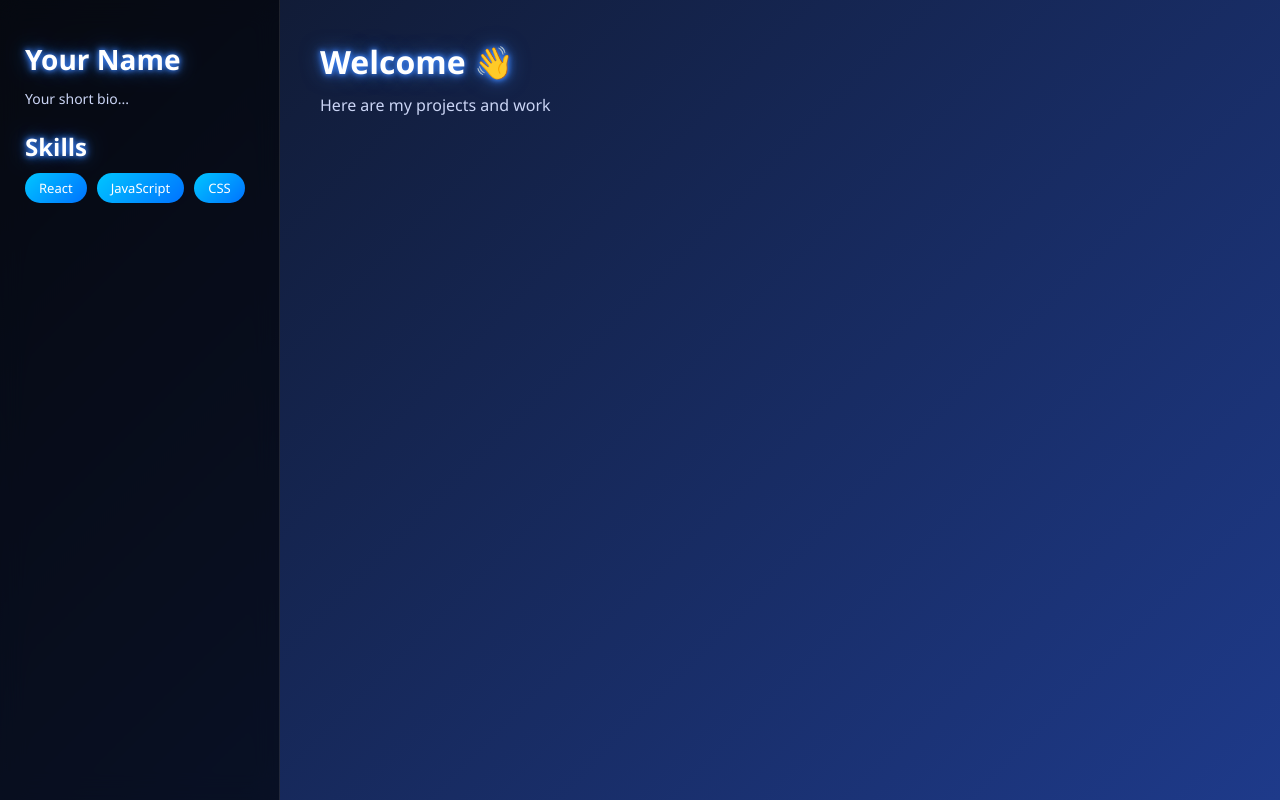
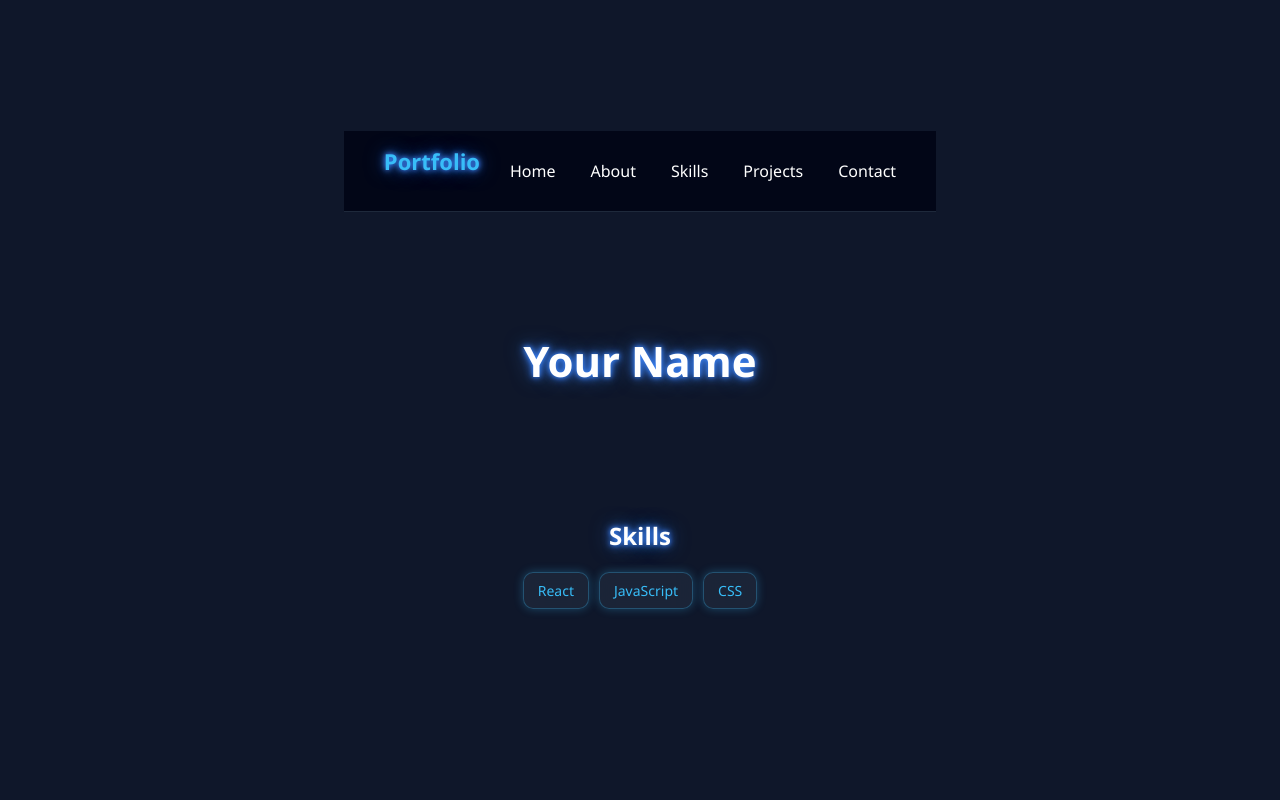
Before and after one commit to DecodeSans/portfolio-project, a React (Vite) app: page /preview in a window 1280 px wide. Built offline with nearby package versions, Linux system fonts and the light colour scheme.

Commit message:
Update portfolio builder and preview pages with Template1 enhancements

```diff
--- a/src/pages/Builder.jsx
+++ b/src/pages/Builder.jsx
@@ -1,140 +1,95 @@
-import React,{ useState,useContext } from "react";
+import React,{ useContext } from "react";
 import { PortfolioContext } from "../context/PortfolioContext";
-import { useNavigate } from "react-router-dom";
-import Sidebar from "../components/layout/Sidebar";
+import {useNavigate} from "react-router-dom";
 import "../styles/Builder.css";
 
 export default function Builder() {
   const { data, setData } = useContext(PortfolioContext);
-  const [skillName, setSkillName] = useState("");
   const navigate = useNavigate();
+  // Handle input change
+  const handleChange = (field, value) => {
+    setData({ ...data, [field]: value });
+  };
 
-  const handleProjectChange = (index, field, value) => {
+  // Add skill
+  const addSkill = () => {
+    setData({
+      ...data,
+      skills: [...(data.skills || []), { name: "" }],
+    });
+  };
+
+  // Update skill
+  const updateSkill = (index, value) => {
+    const updated = [...data.skills];
+    updated[index].name = value;
+    setData({ ...data, skills: updated });
+  };
+
+  // Add project
+  const addProject = () => {
+    setData({
+      ...data,
+      projects: [
+        ...(data.projects || []),
+        { title: "", description: "", link: "" },
+      ],
+    });
+  };
+
+  // Update project
+  const updateProject = (index, field, value) => {
     const updated = [...data.projects];
     updated[index][field] = value;
     setData({ ...data, projects: updated });
   };
 
-  const addProject = () => {
-    setData({
-      ...data,
-      projects: [...data.projects, { title: "", description: "", link: "" }]
-    });
-  };
-  const updateSkill = (index, value) => {
-  const updatedSkills = [...data.skills];
-  updatedSkills[index].name = value;
-  setData({ ...data, skills: updatedSkills });
-};
-
-const removeSkill = (index) => {
-  const updatedSkills = data.skills.filter((_, i) => i !== index);
-  setData({ ...data, skills: updatedSkills });
-};
-  const addSkill = () => {
-  if (!skillName) return;
-
-  setData({
-    ...data,
-    skills: [
-      ...(data.skills || []),
-      { name: skillName }
-    ]
-  });
-
-  setSkillName("");
-
-};
-
   return (
     <div className="builder-container">
-      <Sidebar />
-
       <div className="form-area">
         <h2>Build Your Portfolio</h2>
 
+        {/* Name */}
         <input
-          placeholder="Name"
-          value={data.name}
-          onChange={(e) => setData({ ...data, name: e.target.value })}
+          type="text"
+          placeholder="Your Name"
+          value={data.name || ""}
+          onChange={(e) => handleChange("name", e.target.value)}
         />
 
+        {/* About */}
         <textarea
-          placeholder="About"
-          value={data.about}
-          onChange={(e) => setData({ ...data, about: e.target.value })}
+          placeholder="About You"
+          value={data.about || ""}
+          onChange={(e) => handleChange("about", e.target.value)}
         />
 
-        <div>
-  <h3>Add Skill</h3>
-
+        {/* Skills */}
+        <h3>Skills</h3>
+        {(data.skills || []).map((skill, i) => (
+          <div key={i} className="dynamic-field">
             <input
               type="text"
-    placeholder="Skill name"
-    value={skillName}
-    onChange={(e) => setSkillName(e.target.value)}
-  />
-
-
-
-  <button onClick={addSkill}>Add Skill</button>
-  {data.skills?.map((skill, i) => (
-  <div key={i} className="skill-item">
-    <input
+              placeholder="Skill"
               value={skill.name}
               onChange={(e) => updateSkill(i, e.target.value)}
             />
-    <button onClick={() => removeSkill(i)}>❌</button>
           </div>
         ))}
-</div>
+        <button className="add-btn" onClick={addSkill}>
+          + Add Skill
+        </button>
 
-
-        <textarea
-          placeholder="Education"
-          value={data.education}
-          onChange={(e) =>
-            setData({ ...data, education: e.target.value })
-          }
-        />
-
-        <h3>Contact</h3>
-
+        {/* Projects */}
+        <h3>Projects</h3>
+        {(data.projects || []).map((proj, i) => (
+          <div key={i} className="preview-card">
             <input
               type="text"
-  placeholder="Phone Number"
-  value={data.phone || ""}
-  onChange={(e) =>
-    setData({ ...data, phone: e.target.value })
-  }
-/>
-
-<input
-  type="email"
-  placeholder="Email"
-  value={data.email || ""}
-  onChange={(e) =>
-    setData({ ...data, email: e.target.value })
-  }
-/>
-<input
-  type="text"
-  placeholder="Skill name"
-  value={skillName}
-  onChange={(e) => setSkillName(e.target.value)}
-/>
-
-
-<button onClick={addSkill}>Add Skill</button>
-        <h3>Projects</h3>
-
-        {data.projects.map((proj, index) => (
-          <div key={index} className="project-card">
-            <input
-              placeholder="Title"
+              placeholder="Project Title"
               value={proj.title}
               onChange={(e) =>
-                handleProjectChange(index, "title", e.target.value)
+                updateProject(i, "title", e.target.value)
               }
             />
 
@@ -142,24 +97,60 @@ const removeSkill = (index) => {
               placeholder="Description"
               value={proj.description}
               onChange={(e) =>
-                handleProjectChange(index, "description", e.target.value)
+                updateProject(i, "description", e.target.value)
               }
             />
-
             <input
-              placeholder="Link"
+              type="text"
+              placeholder="Project Link"
               value={proj.link}
               onChange={(e) =>
-                handleProjectChange(index, "link", e.target.value)
+                updateProject(i, "link", e.target.value)
               }
             />
           </div>
         ))}
+        <button className="add-btn" onClick={addProject}>
+          + Add Project
+        </button>
 
-        <button onClick={addProject}>+ Add Project</button>
+        {/* Education */}
+        <h3>Education</h3>
+        <input
+          type="text"
+          placeholder="Your Education"
+          value={data.education || ""}
+          onChange={(e) => handleChange("education", e.target.value)}
+        />
 
-        <br /><br />
-        <button onClick={() => navigate("/preview")}>
+        {/* Contact */}
+        <h3>Contact</h3>
+        <input
+          type="text"
+          placeholder="Phone"
+          value={data.phone || ""}
+          onChange={(e) => handleChange("phone", e.target.value)}
+        />
+        <input
+          type="email"
+          placeholder="Email"
+          value={data.email || ""}
+          onChange={(e) => handleChange("email", e.target.value)}
+        />
+
+        {/* Template Buttons */}
+        <h3>Select Template</h3>
+        <button
+          onClick={() => setData({ ...data, template: "template1" })}
+        >
+          Use Template 1
+        </button>
+
+
+        <button
+  className="preview-btn"
+  onClick={() => navigate("/preview")}
+>
   Preview
 </button>
       </div>
--- a/src/styles/Builder.css
+++ b/src/styles/Builder.css
@@ -1,42 +1,109 @@
-/* builder.css */
+/* ===================== MAIN CONTAINER ===================== */
 .builder-container {
+  width: 100%;
+  min-height: 100vh;
+  background: #f5f7fb;
   display: flex;
+  justify-content: center;
+  align-items: flex-start;
+  padding: 40px 20px;
 }
 
+/* ===================== FORM AREA ===================== */
 .form-area {
-  flex: 1;
+  width: 100%;
+  max-width: 600px;
+  background: white;
   padding: 30px;
-  background: white;
-  margin: 20px;
   border-radius: 12px;
-  box-shadow: 0 10px 30px rgba(0,0,0,0.1);
+  box-shadow: 0 10px 25px rgba(0, 0, 0, 0.08);
 }
 
-.project-card {
-  background: #fafafa;
+/* ===================== HEADINGS ===================== */
+.form-area h2 {
+  text-align: center;
+  margin-bottom: 25px;
+  color: #333;
+}
+
+/* ===================== INPUTS ===================== */
+.form-area input,
+.form-area textarea {
+  width: 100%;
+  padding: 12px 14px;
+  margin-bottom: 15px;
+  border: 1px solid #ddd;
+  border-radius: 8px;
+  font-size: 14px;
+  outline: none;
+  transition: 0.3s;
+}
+
+.form-area input:focus,
+.form-area textarea:focus {
+  border-color: #4f46e5;
+  box-shadow: 0 0 0 2px rgba(79, 70, 229, 0.1);
+}
+
+/* ===================== BUTTON ===================== */
+.form-area button {
+  width: 100%;
+  padding: 12px;
+  background: #4f46e5;
+  color: white;
+  border: none;
+  border-radius: 8px;
+  font-size: 15px;
+  cursor: pointer;
+  transition: 0.3s;
+}
+
+.form-area button:hover {
+  background: #4338ca;
+}
+
+/* ===================== SKILLS / PROJECT INPUT GROUP ===================== */
+.dynamic-field {
+  display: flex;
+  gap: 10px;
+  margin-bottom: 10px;
+}
+
+.dynamic-field input {
+  flex: 1;
+}
+
+.add-btn {
+  padding: 10px 14px;
+  background: #10b981;
+  color: white;
+  border: none;
+  border-radius: 6px;
+  cursor: pointer;
+}
+
+.add-btn:hover {
+  background: #059669;
+}
+
+/* ===================== CARD PREVIEW (OPTIONAL) ===================== */
+.preview-card {
+  margin-top: 20px;
   padding: 15px;
   border-radius: 10px;
-  margin-bottom: 15px;
+  background: #fafafa;
   border: 1px solid #eee;
-  transition: 0.3s;
 }
+
+/* ===================== HOVER EFFECT ===================== */
 .project-card:hover {
   transform: translateY(-3px);
-  box-shadow: 0 8px 20px rgba(0,0,0,0.1);
+  box-shadow: 0 8px 20px rgba(0, 0, 0, 0.1);
 }
-.sidebar {
-  width: 220px;
-  background: #1e1e2f;
-  color: white;
-  padding: 20px;
-}
+
+/* ===================== RESPONSIVE ===================== */
 @media (max-width: 768px) {
-  .builder-container {
-    flex-direction: column;
-  }
-
-  .sidebar {
-    width: 100%;
-    height: auto;
+  .form-area {
+    padding: 20px;
   }
 }
--- a/src/templates/Template1/Template1.jsx
+++ b/src/templates/Template1/Template1.jsx
@@ -5,17 +5,30 @@ export default function Template1({ data }) {
   return (
     <div className="portfolio">
 
-      {/* ================= SIDEBAR ================= */}
-      <div className="sidebar slide-left">
-        <h1 className="name">{data.name || "Your Name"}</h1>
+      {/* ================= NAVBAR ================= */}
+      <nav className="navbar">
+        <h2 className="logo">Portfolio</h2>
+        <ul className="nav-links">
+          <li><a href="#home">Home</a></li>
+          <li><a href="#about">About</a></li>
+          <li><a href="#skills">Skills</a></li>
+          <li><a href="#projects">Projects</a></li>
+          <li><a href="#contact">Contact</a></li>
+        </ul>
+      </nav>
 
-        <p className="bio">
-          {data.about || "Your short bio..."}
-        </p>
+      {/* ================= HOME ================= */}
+      <section id="home" className="fade-up hero">
+        <h1>{data?.name || "Your Name"}</h1>
+        <p className="about-text">{data?.about}</p>
 
-        {/* SKILLS */}
-{data.skills && data.skills.length > 0 && (
-  <section className="skills-section fade-up">
+      </section>
+
+
+
+      {/* ================= SKILLS ================= */}
+      {data?.skills && data.skills.length > 0 && (
+        <section id="skills" className="skills-section fade-up">
           <h2>Skills</h2>
 
           <div className="skills-list">
@@ -25,34 +38,14 @@ export default function Template1({ data }) {
               </span>
             ))}
           </div>
-
         </section>
       )}
 
-        {/* Contact */}
-        {data.contact && (
-          <>
-            <h3>Contact</h3>
-         <p>📞 {data.phone}</p>
-         <p>📧 {data.email}</p>
-          </>
-        )}
-      </div>
-
-      {/* ================= MAIN CONTENT ================= */}
-      <div className="main fade-up">
-
-        {/* HERO / TITLE */}
-        <section className="hero fade-in">
-          <h2>Welcome 👋</h2>
-          <p>Here are my projects and work</p>
-        </section>
-
-        {/* PROJECTS */}
-        {data.projects &&
+      {/* ================= PROJECTS ================= */}
+      {data?.projects &&
         data.projects.length > 0 &&
-          data.projects[0].title && (
-            <section className="projects-section">
+        data.projects[0]?.title && (
+          <section id="projects" className="projects-section fade-up">
             <h2>Projects</h2>
 
             <div className="projects">
@@ -76,17 +69,27 @@ export default function Template1({ data }) {
           </section>
         )}
 
-        {/* EDUCATION */}
-        {data.education && (
+      {/* ================= EDUCATION ================= */}
+      {data?.education && (
         <section className="education-section fade-up">
           <h2>Education</h2>
+
           <div className="card">
             <p>{data.education}</p>
           </div>
         </section>
       )}
 
-      </div>
+      {/* ================= CONTACT ================= */}
+      {(data?.phone || data?.email) && (
+        <section id="contact" className="fade-up">
+          <h2>Contact</h2>
+
+          <p>📞 {data.phone}</p>
+          <p>📧 {data.email}</p>
+        </section>
+      )}
+
     </div>
   );
 }
--- a/src/templates/Template1/template1.css
+++ b/src/templates/Template1/template1.css
@@ -1,96 +1,96 @@
-/* ================= LAYOUT ================= */
-.portfolio {
-  display: flex;
-  min-height: 100vh;
+/* ===== GLOBAL ===== */
+html {
+  scroll-behavior: smooth;
 }
 
-/* ================= SIDEBAR ================= */
-.sidebar {
-  width: 280px;
-  padding: 40px 25px;
-  background: rgba(0, 0, 0, 0.6);
-  backdrop-filter: blur(12px);
-  border-right: 1px solid rgba(255, 255, 255, 0.1);
+body {
+  margin: 0;
+  padding: 0;
 }
 
-.name {
-  font-size: 28px;
-  font-weight: bold;
-  margin-bottom: 10px;
+/* ===== MAIN CONTAINER ===== */
+.portfolio {
+  min-height: 100vh;
+  background: #0f172a;
+  color: white;
+  font-family: Arial, sans-serif;
+  display: flex;
+  flex-direction: column;
+  align-items: center;
+  justify-content: center;
+  text-align: center;
+  padding: 20px;
 }
 
-.bio {
-  font-size: 14px;
-  color: #cbd5f5;
-  margin-bottom: 20px;
+/* ===== NAVBAR ===== */
+.navbar {
+  position: sticky;
+  top: 0;
+  background: #020617;
+  display: flex;
+  justify-content: space-between;
+  align-items: center;
+  padding: 15px 40px;
+  z-index: 1000;
+  border-bottom: 1px solid #1e293b;
 }
 
-/* Section headings */
-.sidebar h3 {
-  margin-top: 25px;
-  margin-bottom: 10px;
-  font-size: 16px;
-  border-bottom: 2px solid #3b82f6;
-  display: inline-block;
-  padding-bottom: 3px;
+.navbar h2 {
+  margin-right: 30px;
 }
 
-/* Skills list */
-.skills {
+.navbar ul {
+  display: flex;
+  gap: 35px;
+  list-style: none;
+  margin: 0;
+  padding: 0;
+}
+.logo {
+  margine-right: 40px;
+  font-size: 22px;
+  font-weight: bold;
+  color: #38bdf8;
+}
+.nav-links {
+  display: flex;
+  gap: 30px;
   list-style: none;
 }
-
-/* SKILL BARS */
-.skill {
-  margin-bottom: 15px;
+.nav-links li {
+  cursor: pointer;
+  transition: 0.3s;
+}
+.nav-links li:hover {
+  color: #38bdf8;
 }
 
-.skill span {
-  font-size: 14px;
+.navbar a {
+  color: white;
+  text-decoration: none;
+  transition: 0.3s;
 }
 
-.bar {
-  width: 100%;
-  height: 8px;
-  background: rgba(255,255,255,0.1);
-  border-radius: 10px;
-  margin-top: 5px;
-  overflow: hidden;
+.navbar a:hover {
+  color: #38bdf8;
 }
 
-.progress {
-  height: 100%;
-  background: linear-gradient(90deg, #3b82f6, #60a5fa);
-  width: 0;
-  border-radius: 10px;
-  animation: loadBar 1.5s ease forwards;
+/* ===== SECTIONS ===== */
+section {
+  padding: 60px 40px;
+}
+h2{
+  margin-bottom:20px;
 }
 
-@keyframes loadBar {
-  from { width: 0; }
+/* ===== HERO ===== */
+.hero {
+  text-align: center;
+  padding-top: 120px;
 }
 
-.skills li {
-  background: rgba(59, 130, 246, 0.2);
-  padding: 6px 10px;
-  margin-bottom: 6px;
-  border-radius: 6px;
-  font-size: 13px;
-}
-
-/* ================= MAIN ================= */
-.main {
-  flex: 1;
-  padding: 40px;
-}
-
-/* ================= HERO ================= */
-.hero {
-  margin-bottom: 40px;
-}
-
-.hero h2 {
-  font-size: 32px;
+.hero h1 {
+  font-size: 42px;
   margin-bottom: 10px;
 }
 
@@ -98,91 +98,97 @@
   color: #cbd5f5;
 }
 
-/* ================= SECTIONS ================= */
-.projects-section,
-.education-section {
-  margin-top: 40px;
+/* ===== ABOUT ===== */
+#about p {
+  max-width: 600px;
 }
 
-.projects-section h2,
-.education-section h2 {
-  margin-bottom: 20px;
-  border-bottom: 2px solid #3b82f6;
-  display: inline-block;
-  padding-bottom: 5px;
+/* ===== SKILLS ===== */
+.skills-list {
+  display: flex;
+  flex-wrap: wrap;
+  gap: 10px;
+  justify-content: center;
 }
 
-/* ================= PROJECT GRID ================= */
+.skill-tag {
+  background: rgba(30,41,59,0.8);
+  padding: 8px 14px;
+  border: 1px solid rgba(56,189,248,0.3);
+  border-radius: 10px;
+  backdrop-filter: blur(10px);
+  box-shadow: 0 0 10px rgba(56,189,248,0.3);
+  font-size: 14px;
+  color: #38bdf8;
+  font-weight: 500;
+
+  opacity: 0;
+  transform: translateY(20px) scale(0.9);
+
+  animation: fadeUp 0.6s ease forwards;
+
+
+  transition: all 0.3s ease;
+}
+.skill-tag:hover {
+  transform: translateY(-5px) scale(1.05);
+  box-shadow: 0 0 15px rgba(56,189,248,0.6);
+
+}
+.skill-tag:nth-child(1) { animation-delay: 0.1s; }
+.skill-tag:nth-child(2) { animation-delay: 0.2s; }
+.skill-tag:nth-child(3) { animation-delay: 0.3s; }
+.skill-tag:nth-child(4) { animation-delay: 0.4s; }
+.skill-tag:nth-child(5) { animation-delay: 0.5s; }
+
+/* ===== PROJECTS ===== */
 .projects {
-  display: grid;
-  grid-template-columns: repeat(auto-fill, minmax(250px, 1fr));
+  display: flex;
+  flex-wrap: wrap;
   gap: 20px;
 }
 
-/* ================= PROJECT CARD ================= */
 .project-card {
-  background: rgba(255, 255, 255, 0.05);
+  background: #1e293b;
   padding: 20px;
-  border-radius: 12px;
-  backdrop-filter: blur(10px);
-  transition: all 0.3s ease;
-  cursor: pointer;
-  border: 1px solid rgba(59,130,246,0.3);
+  border-radius: 10px;
+  width: 250px;
+  transition: 0.3s;
+}
+
+.project-card:hover {
+  transform: translateY(-5px);
 }
 
 .project-card h4 {
-  margin-bottom: 10px;
+  margin-top: 0;
 }
 
-.project-card p {
-  font-size: 14px;
-}
-
-/* Hover effect (IMPORTANT 🔥) */
-.project-card:hover {
-  transform: translateY(-10px) scale(1.03);
-  box-shadow:
-    0 0 10px #3b82f6,
-    0 0 20px #3b82f6,
-    0 0 40px rgba(59,130,246,0.5);
-}
-
-/* Link */
 .project-card a {
+  color: #38bdf8;
+  text-decoration: none;
   display: inline-block;
-  margin-top: 10px;
-  color: #60a5fa;
-  font-size: 14px;
-}
-
-.project-card a:hover {
-  text-decoration: underline;
-}
-
-/* ================= EDUCATION CARD ================= */
-.education-section .card {
   margin-top: 10px;
 }
 
-/* ================= ANIMATIONS ================= */
-
-/* Slide from left (sidebar) */
-@keyframes slideLeft {
-  from {
-    opacity: 0;
-    transform: translateX(-40px);
-  }
-  to {
-    opacity: 1;
-    transform: translateX(0);
-  }
+/* ===== EDUCATION ===== */
+.education-section .card {
+  background: #1e293b;
+  padding: 20px;
+  border-radius: 10px;
+  max-width: 400px;
 }
 
-.slide-left {
-  animation: slideLeft 0.8s ease;
+/* ===== CONTACT ===== */
+#contact p {
+  margin: 5px 0;
 }
 
-/* Fade up (main content) */
+/* ===== ANIMATION (FADE UP) ===== */
+.fade-up {
+  animation: fadeUp 1s ease forwards;
+}
+
 @keyframes fadeUp {
   from {
     opacity: 0;
@@ -193,67 +199,3 @@
     transform: translateY(0);
   }
 }
-
-.fade-up {
-  animation: fadeUp 0.8s ease;
-}
-
-/* Smooth fade */
-@keyframes fadeIn {
-  from { opacity: 0; }
-  to { opacity: 1; }
-}
-
-.fade-in {
-  animation: fadeIn 1s ease;
-}
-/* SKILLS */
-.skill {
-  margin-bottom: 15px;
-}
-
-.skill p {
-  margin-bottom: 5px;
-  font-size: 14px;
-}
-.skills-list {
-  display: flex;
-  flex-wrap: wrap;
-  gap: 10px;
-  margin-top: 10px;
-}
-
-.skill-tag {
-  background: linear-gradient(135deg, #00c6ff, #0072ff);
-  padding: 6px 14px;
-  border-radius: 20px;
-  color: white;
-  font-size: 13px;
-  font-weight: 500;
-  transition: 0.3s;
-  cursor: default;
-}
-
-.skill-tag:hover {
-  transform: scale(1.05);
-  box-shadow: 0 0 10px rgba(0, 198, 255, 0.6);
-}
-
-
-/* Animated fill */
-.skill-fill {
-  height: 100%;
-  background: linear-gradient(90deg, #3b82f6, #60a5fa);
-  border-radius: 10px;
-
-  /* animation */
-  width: 0;
-  animation: fillBar 1.5s ease forwards;
-
-  /* glow */
-  box-shadow: 0 0 10px #3b82f6;
-}
-
-@keyframes fillBar {
-  from { width: 0; }
-}
```
Also changed, not shown: src/pages/Preview.jsx (+6 -1 lines). Lines whose indentation alone changed are shown as unchanged.
